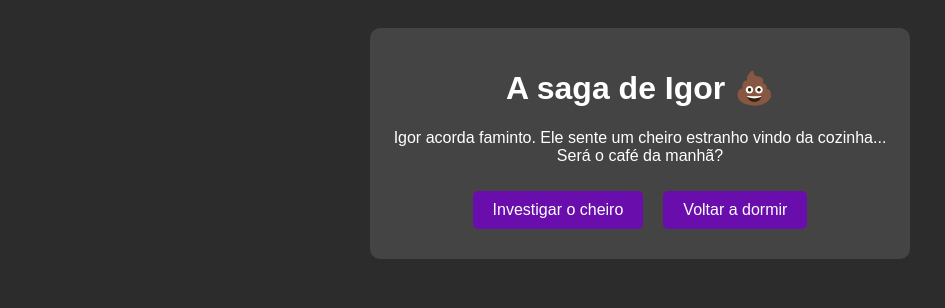
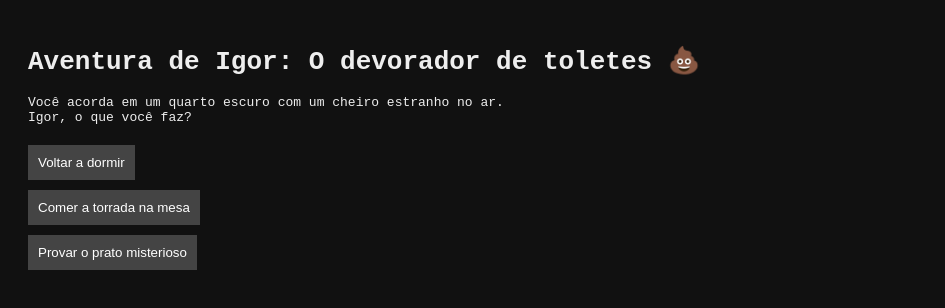
Before and after one commit to mekxl/Igorodevoradodetoletes, a plain HTML site: page index.html in a window 1280 px wide. Shown: the whole page, without its empty margins (0-945 px from the left). Drawn offline with Linux system fonts and the light colour scheme.

Commit message:
Update index.html

```diff
--- a/index.html
+++ b/index.html
@@ -2,15 +2,103 @@
 <html lang="pt-BR">
 <head>
   <meta charset="UTF-8">
-  <title>A saga de Igor</title>
-  <link rel="stylesheet" href="style.css">
+  <title>Aventura do Igor</title>
+  <style>
+    body {
+      font-family: monospace;
+      background-color: #111;
+      color: #eee;
+      padding: 20px;
+    }
+    #output {
+      white-space: pre-line;
+      margin-bottom: 20px;
+    }
+    button {
+      display: block;
+      margin: 10px 0;
+      padding: 10px;
+      background: #444;
+      color: white;
+      border: none;
+      cursor: pointer;
+    }
+    button:hover {
+      background: #666;
+    }
+  </style>
 </head>
 <body>
-  <div id="game-container">
-    <h1>A saga de Igor 💩</h1>
-    <p id="text"></p>
-    <div id="choices"></div>
-  </div>
-  <script src="script.js"></script>
+  <h1>Aventura de Igor: O devorador de toletes 💩</h1>
+  <div id="output"></div>
+  <div id="choices"></div>
+
+  <script>
+    const output = document.getElementById('output');
+    const choices = document.getElementById('choices');
+
+    function mostrar(texto, opcoes = []) {
+      output.innerText = texto;
+      choices.innerHTML = '';
+      opcoes.forEach(op => {
+        const btn = document.createElement('button');
+        btn.innerText = op.texto;
+        btn.onclick = op.acao;
+        choices.appendChild(btn);
+      });
+    }
+
+    function inicio() {
+      mostrar(
+        "Você acorda em um quarto escuro com um cheiro estranho no ar.\nIgor, o que você faz?",
+        [
+          { texto: 'Voltar a dormir', acao: dormir },
+          { texto: 'Comer a torrada na mesa', acao: torrada },
+          { texto: 'Provar o prato misterioso', acao: pratoMisterioso }
+        ]
+      );
+    }
+
+    function dormir() {
+      mostrar(
+        "Você tenta dormir de novo... mas seu estômago ronca e então...\n💩💥 Uma diarreia insana explode! Você perde.",
+        []
+      );
+    }
+
+    function torrada() {
+      mostrar(
+        "Você come a torrada tranquilamente... até perceber que era feita de fezes desidratadas.\n🤢 Você tem uma diarreia violenta e perde.",
+        []
+      );
+    }
+
+    function pratoMisterioso() {
+      mostrar(
+        "Você encara o prato misterioso... cheira mal, mas você prova mesmo assim.\nO gosto é familiar...\nO que você faz agora?",
+        [
+          { texto: 'Se tornar o rei das fezes', acao: reiDasFezes },
+          { texto: 'Ter uma diarreia violenta no banheiro do IF', acao: banheiroIF }
+        ]
+      );
+    }
+
+    function reiDasFezes() {
+      mostrar(
+        "Ops, parece que você é o Igor.\nVocê já é o rei das fezes. 👑💩\nFim.",
+        []
+      );
+    }
+
+    function banheiroIF() {
+      mostrar(
+        "Parabéns, Igor.\nVocê fez de novo.\nDestroçou o banheiro do IF com uma explosão de fezes.\nA diretoria te odeia.\nFim glorioso.",
+        []
+      );
+    }
+
+    // Início do jogo
+    inicio();
+  </script>
 </body>
 </html>
```
